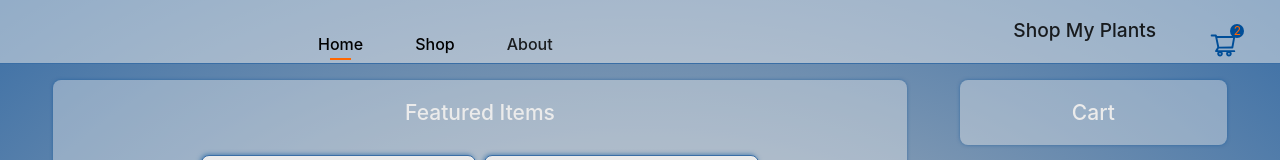
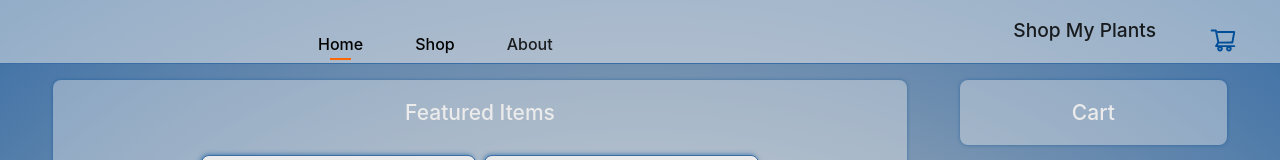
Before and after one commit to Fry-Fr/my_shop_app, a React (Create React App) app: page / in a window 1280 px wide. Shown: the top 160 px of the page. Built offline with nearby package versions, Linux system fonts and the light colour scheme.

Commit message:
cart tracks number of items

```diff
--- a/src/App.js
+++ b/src/App.js
@@ -57,7 +57,7 @@ function App() {
   return(
     <Container>
       <Header>
-        <Nav current={state.currNavTabPage} curNavTab={curNavTab} dispatch={dispatch} />
+        <Nav currentTab={state.currNavTabPage} cartItems={state.cart} />
       </Header>
       <Content>
         <Routes>
--- a/src/components/Nav.js
+++ b/src/components/Nav.js
@@ -1,3 +1,4 @@
+/* eslint-disable react/prop-types */
 import { Link } from 'react-router-dom';
 import { ShoppingCartOutlined } from '@ant-design/icons';
 import { Menu, Col, Badge } from 'antd';
@@ -96,18 +97,12 @@ line-height: 2;
 }
 `;
 
-// eslint-disable-next-line react/prop-types
-function Nav({ current, setCurrent}) {
-
-  const handleClick = (e) => {
-    setCurrent(e.key);
-  };
-
+function Nav({ currentTab, cartItems }) {
   return (
     <NavContainer>
       <Col span={15} offset={1}>
         <Container>
-          <Menu onClick={handleClick} selectedKeys={[current]} mode='horizontal'>
+          <Menu selectedKeys={[currentTab]} mode='horizontal'>
             <Menu.Item key={'home'}><Link to='/'>Home</Link></Menu.Item>
             <Menu.Item key={'shop'}><Link to='shop'>Shop</Link></Menu.Item>
             <Menu.Item key={'about'}>About</Menu.Item>
@@ -121,7 +116,7 @@ function Nav({ current, setCurrent}) {
       </Col>
       <Col offset={1}>
         <CartContainer>
-          <Badge color='#004E98' size='small' count={2}>
+          <Badge color='#004E98' size='small' count={cartItems.length}>
             <ShoppingCartOutlined />
           </Badge>
         </CartContainer>
```
